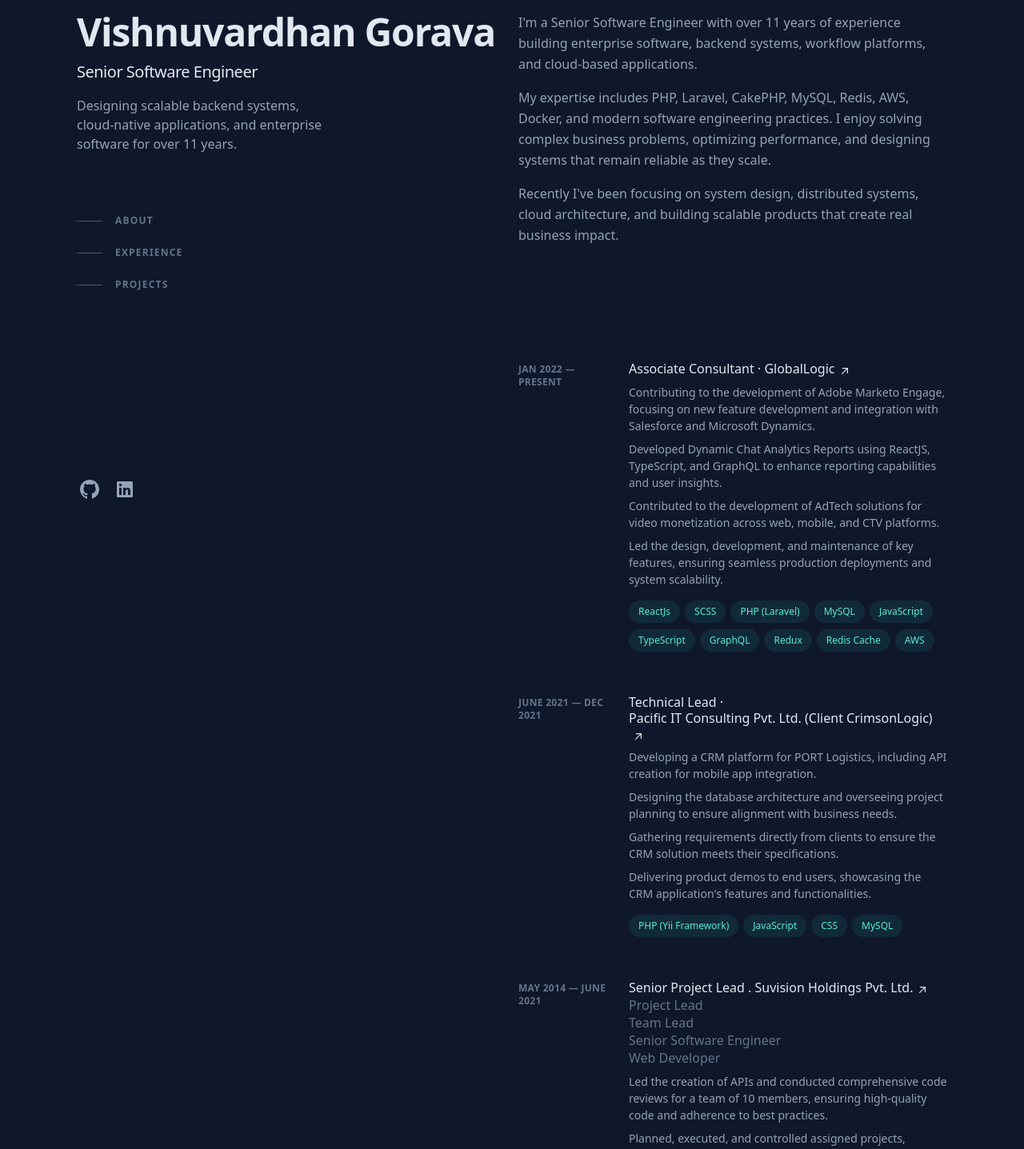
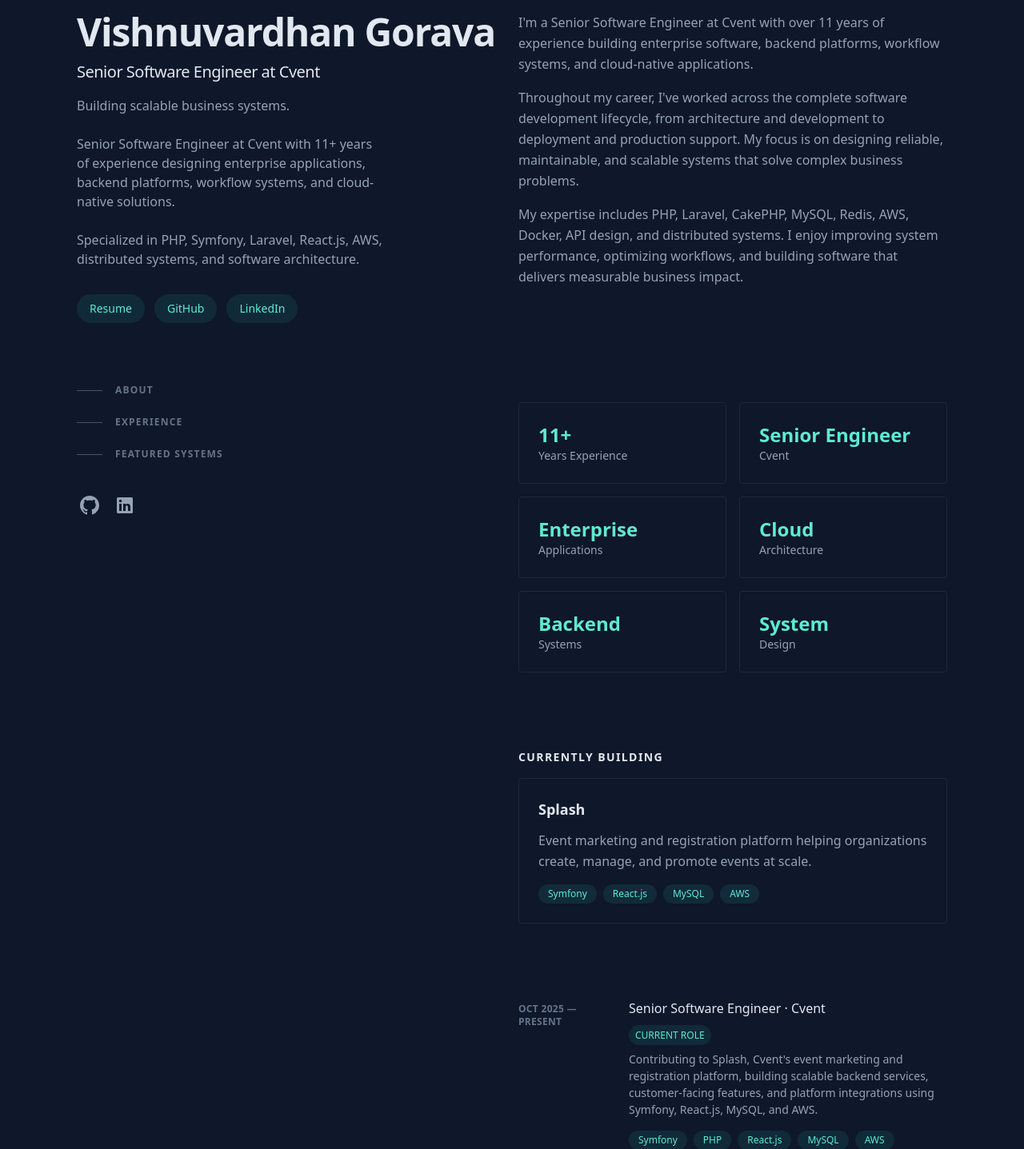
Before and after one commit to optimusvish/vishnuvardhangorava, a React (Create React App) app: page / in a window 1280 px wide. Shown: the part 80-1517 px from the top of the page at 80% size. Built offline with nearby package versions, Linux system fonts and the light colour scheme.

Commit message:
updated witn new experience and changed design

```diff
--- a/src/components/AboutMe.tsx
+++ b/src/components/AboutMe.tsx
@@ -1,13 +1,34 @@
 const AboutMe = () => {
   return (
-    <section id="about" className="mb-16 scroll-mt-16 md:mb-24 lg:mb-36 lg:scroll-mt-24" aria-label="About Me">
+    <section
+      id="about"
+      className="mb-16 scroll-mt-16 md:mb-24 lg:mb-36 lg:scroll-mt-24"
+      aria-label="About Me"
+    >
       <div className="sticky top-0 z-20 -mx-6 mb-4 w-screen bg-slate-900/75 px-6 py-5 backdrop-blur md:-mx-12 md:px-12 lg:sr-only lg:relative lg:top-auto lg:mx-auto lg:w-full lg:px-0 lg:py-0 lg:opacity-0">
-        <h2 className="text-sm font-bold uppercase tracking-widest text-slate-200 lg:sr-only">About</h2>
+        <h2 className="text-sm font-bold uppercase tracking-widest text-slate-200 lg:sr-only">
+          About
+        </h2>
       </div>
       <div>
-        <p className="mb-4">I'm a Senior Software Engineer with over 11 years of experience building enterprise software, backend systems, workflow platforms, and cloud-based applications.</p>
-        <p className="mb-4">My expertise includes PHP, Laravel, CakePHP, MySQL, Redis, AWS, Docker, and modern software engineering practices. I enjoy solving complex business problems, optimizing performance, and designing systems that remain reliable as they scale.</p>
-        <p>Recently I've been focusing on system design, distributed systems, cloud architecture, and building scalable products that create real business impact.</p>
+        <p className="mb-4">
+          I'm a Senior Software Engineer at Cvent with over 11 years of
+          experience building enterprise software, backend platforms, workflow
+          systems, and cloud-native applications.
+        </p>
+        <p className="mb-4">
+          Throughout my career, I've worked across the complete software
+          development lifecycle, from architecture and development to deployment
+          and production support. My focus is on designing reliable,
+          maintainable, and scalable systems that solve complex business
+          problems.
+        </p>
+        <p>
+          My expertise includes PHP, Laravel, CakePHP, MySQL, Redis, AWS,
+          Docker, API design, and distributed systems. I enjoy improving system
+          performance, optimizing workflows, and building software that delivers
+          measurable business impact.
+        </p>
       </div>
     </section>
   );
--- /dev/null
+++ b/src/components/Arsenal.tsx
@@ -0,0 +1,23 @@
+export default function Arsenal() {
+  const cats = {
+    Backend: ["PHP", "Laravel", "CakePHP"],
+    Cloud: ["AWS", "Lambda", "Kinesis"],
+    Data: ["MySQL", "Redis"],
+    DevOps: ["Docker", "CI/CD"],
+  };
+  return (
+    <section className="mb-16 md:mb-24">
+      <h2 className="mb-8 text-sm font-bold uppercase tracking-widest text-slate-200">
+        Tech Arsenal
+      </h2>
+      <div className="grid grid-cols-2 gap-4">
+        {Object.entries(cats).map(([k, v]) => (
+          <div key={k} className="rounded border border-slate-800 p-4">
+            <div className="text-teal-300 font-semibold">{k}</div>
+            <div className="text-sm mt-2">{v.join(" • ")}</div>
+          </div>
+        ))}
+      </div>
+    </section>
+  );
+}
--- a/src/components/Content.tsx
+++ b/src/components/Content.tsx
@@ -1,5 +1,7 @@
 import AboutMe from "./AboutMe";
 import Experience from "./Experience";
+import Arsenal from "./Arsenal";
+import Stats from "./Stats";
 import Projects from "./Projects";
 import Footer from "./Footer";
 
@@ -7,8 +9,35 @@ const Content = () => {
   return (
     <main id="content" className="pt-24 lg:w-1/2 lg:py-24">
       <AboutMe />
+      <Stats />
+      <section className="mb-16 md:mb-24">
+        <h2 className="mb-4 text-sm font-bold uppercase tracking-widest text-slate-200">
+          Currently Building
+        </h2>
+
+        <div className="rounded border border-slate-800 p-6">
+          <h3 className="text-lg font-semibold text-slate-200">Splash</h3>
+
+          <p className="mt-3">
+            Event marketing and registration platform helping organizations
+            create, manage, and promote events at scale.
+          </p>
+
+          <div className="mt-4 flex flex-wrap gap-2">
+            {["Symfony", "React.js", "MySQL", "AWS"].map((item) => (
+              <span
+                key={item}
+                className="rounded-full bg-teal-400/10 px-3 py-1 text-xs text-teal-300"
+              >
+                {item}
+              </span>
+            ))}
+          </div>
+        </div>
+      </section>
       <Experience />
       <Projects />
+      <Arsenal />
       <Footer />
     </main>
   );
--- a/src/components/Experience.tsx
+++ b/src/components/Experience.tsx
@@ -14,12 +14,70 @@ const Experience = () => {
         <ol className="group/list">
           <li className="mb-12">
             <div className="group relative grid pb-1 transition-all sm:grid-cols-8 sm:gap-8 md:gap-4 lg:hover:!opacity-100 lg:group-hover/list:opacity-50">
+              <div className="absolute -inset-x-4 -inset-y-4 z-0 hidden rounded-md transition lg:-inset-x-6 lg:block lg:group-hover:bg-slate-800/50"></div>
+              <header className="z-10 mb-2 mt-1 text-xs font-semibold uppercase tracking-wide text-slate-500 sm:col-span-2">
+                Oct 2025 — Present
+              </header>
+              <div className="z-10 sm:col-span-6">
+                <h3 className="font-medium leading-snug text-slate-200">
+                  <a
+                    className="inline-flex items-baseline font-medium leading-tight text-slate-200 hover:text-teal-300 group/link text-base"
+                    href="https://www.cvent.com"
+                    target="_blank"
+                    rel="noreferrer"
+                  >
+                    <span>
+                      Senior Software Engineer{" · "}
+                      <span className="inline-block">Cvent</span>
+                    </span>
+                  </a>
+                </h3>
+
+                <div className="mt-2">
+                  <span className="rounded-full bg-teal-400/10 px-2 py-1 text-xs font-medium text-teal-300">
+                    CURRENT ROLE
+                  </span>
+                </div>
+                <p className="mt-2 text-sm leading-normal">
+                  Contributing to Splash, Cvent's event marketing and
+                  registration platform, building scalable backend services,
+                  customer-facing features, and platform integrations using
+                  Symfony, React.js, MySQL, and AWS.
+                </p>
+                <div className="mt-4 flex flex-wrap gap-2">
+                  <span className="rounded-full bg-teal-400/10 px-3 py-1 text-xs text-teal-300">
+                    Symfony
+                  </span>
+                  <span className="rounded-full bg-teal-400/10 px-3 py-1 text-xs text-teal-300">
+                    PHP
+                  </span>
+                  <span className="rounded-full bg-teal-400/10 px-3 py-1 text-xs text-teal-300">
+                    React.js
+                  </span>
+                  <span className="rounded-full bg-teal-400/10 px-3 py-1 text-xs text-teal-300">
+                    MySQL
+                  </span>
+                  <span className="rounded-full bg-teal-400/10 px-3 py-1 text-xs text-teal-300">
+                    AWS
+                  </span>
+                  <span className="rounded-full bg-teal-400/10 px-3 py-1 text-xs text-teal-300">
+                    REST APIs
+                  </span>
+                  <span className="rounded-full bg-teal-400/10 px-3 py-1 text-xs text-teal-300">
+                    Microservices
+                  </span>
+                </div>
+              </div>
+            </div>
+          </li>
+          <li className="mb-12">
+            <div className="group relative grid pb-1 transition-all sm:grid-cols-8 sm:gap-8 md:gap-4 lg:hover:!opacity-100 lg:group-hover/list:opacity-50">
               <div className="absolute -inset-x-4 -inset-y-4 z-0 hidden rounded-md transition motion-reduce:transition-none lg:-inset-x-6 lg:block lg:group-hover:bg-slate-800/50 lg:group-hover:shadow-[inset_0_1px_0_0_rgba(148,163,184,0.1)] lg:group-hover:drop-shadow-lg"></div>
               <header
                 className="z-10 mb-2 mt-1 text-xs font-semibold uppercase tracking-wide text-slate-500 sm:col-span-2"
                 aria-label="Jan 2022 to Present"
               >
-                Jan 2022 — Present
+                Jan 2022 — Sep 2025
               </header>
               <div className="z-10 sm:col-span-6">
                 <h3 className="font-medium leading-snug text-slate-200">
--- a/src/components/Header.tsx
+++ b/src/components/Header.tsx
@@ -8,11 +8,46 @@ const Header = () => {
           <a href="/">Vishnuvardhan Gorava</a>
         </h1>
         <h2 className="mt-3 text-lg font-medium tracking-tight text-slate-200 sm:text-xl">
-          Senior Software Engineer
+          Senior Software Engineer at Cvent
         </h2>
-        <p className="mt-4 max-w-xs leading-normal">
-          Designing scalable backend systems, cloud-native applications, and enterprise software for over 11 years.
+        <p className="mt-4 max-w-sm leading-normal">
+          Building scalable business systems.
+          <br />
+          <br />
+          Senior Software Engineer at Cvent with 11+ years of experience
+          designing enterprise applications, backend platforms, workflow
+          systems, and cloud-native solutions.
+          <br />
+          <br />
+          Specialized in PHP, Symfony, Laravel, React.js, AWS, distributed
+          systems, and software architecture.
         </p>
+        <div className="mt-8 flex flex-wrap gap-3">
+          <a
+            href="/resume.pdf"
+            className="rounded-full bg-teal-400/10 px-4 py-2 text-sm font-medium text-teal-300 hover:bg-teal-400/20 transition"
+          >
+            Resume
+          </a>
+
+          <a
+            href="https://github.com/optimusvish/"
+            target="_blank"
+            rel="noreferrer"
+            className="rounded-full bg-teal-400/10 px-4 py-2 text-sm font-medium text-teal-300 hover:bg-teal-400/20 transition"
+          >
+            GitHub
+          </a>
+
+          <a
+            href="https://www.linkedin.com/in/vishnuvardhan-gorava-519099125/"
+            target="_blank"
+            rel="noreferrer"
+            className="rounded-full bg-teal-400/10 px-4 py-2 text-sm font-medium text-teal-300 hover:bg-teal-400/20 transition"
+          >
+            LinkedIn
+          </a>
+        </div>
         <nav className="nav hidden lg:block" aria-label="In-page jump links">
           <ul className="mt-16 w-max">
             <li>
@@ -35,7 +70,7 @@ const Header = () => {
               <a className="group flex items-center py-3 " href="#projects">
                 <span className="nav-indicator mr-4 h-px w-8 bg-slate-600 transition-all group-hover:w-16 group-hover:bg-slate-200 group-focus-visible:w-16 group-focus-visible:bg-slate-200 motion-reduce:transition-none"></span>
                 <span className="nav-text text-xs font-bold uppercase tracking-widest text-slate-500 group-hover:text-slate-200 group-focus-visible:text-slate-200">
-                  Projects
+                  Featured Systems
                 </span>
               </a>
             </li>
--- a/src/components/Projects.tsx
+++ b/src/components/Projects.tsx
@@ -1,13 +1,38 @@
-const Projects = () => {
-return (
-<section id="projects" className="mb-16 scroll-mt-16 md:mb-24 lg:mb-36 lg:scroll-mt-24">
-<h2 className="mb-8 text-sm font-bold uppercase tracking-widest text-slate-200">Featured Systems</h2>
-<div className="space-y-8">
-<div><h3 className="text-slate-200 font-medium">URL Shortener Platform</h3><p>Scalable URL shortening service featuring Redis caching, analytics, rate limiting and Docker deployment.</p></div>
-<div><h3 className="text-slate-200 font-medium">Pricing Approval Engine</h3><p>Enterprise workflow system handling pricing approvals, validations and business processes.</p></div>
-<div><h3 className="text-slate-200 font-medium">Loadout Settlement Platform</h3><p>Transaction settlement workflow focused on financial accuracy, data integrity and operational efficiency.</p></div>
-<div><h3 className="text-slate-200 font-medium">Cleaning Services Platform</h3><p>Modern lead-generation website with SEO optimization and cloud deployment.</p></div>
-</div>
-</section>);
-};
-export default Projects;
+const systems = [
+  [
+    "Splash Platform",
+    "Event marketing and registration platform focused on helping organizations create, manage, and promote events at scale.",
+    "Symfony • React.js • MySQL • AWS",
+  ],
+  [
+    "URL Shortener Platform",
+    "Scalable URL shortening platform designed with analytics tracking, Redis caching, rate limiting, and high-performance redirects.",
+    "Laravel • Redis • MySQL • Docker",
+  ],
+  [
+    "Pricing Approval Engine",
+    "Enterprise workflow platform supporting multi-stage approvals, business validations, audit trails, and pricing governance.",
+    "PHP • MySQL • Workflow Automation",
+  ],
+];
+export default function Projects() {
+  return (
+    <section id="projects" className="mb-16 scroll-mt-16 md:mb-24 lg:mb-36">
+      <h2 className="mb-8 text-sm font-bold uppercase tracking-widest text-slate-200">
+        Featured Systems
+      </h2>
+      <div className="space-y-6">
+        {systems.map((s) => (
+          <div
+            key={s[0]}
+            className="rounded border border-slate-800 p-6 transition hover:border-teal-300/30 hover:bg-slate-800/20"
+          >
+            <h3 className="text-slate-200 font-semibold">{s[0]}</h3>
+            <p className="mt-3 text-slate-400">{s[1]}</p>
+            <p className="mt-3 text-teal-300">{s[2]}</p>
+          </div>
+        ))}
+      </div>
+    </section>
+  );
+}
--- /dev/null
+++ b/src/components/Stats.tsx
@@ -0,0 +1,22 @@
+const stats = [
+  ["11+", "Years Experience"],
+  ["Senior Engineer", "Cvent"],
+  ["Enterprise", "Applications"],
+  ["Cloud", "Architecture"],
+  ["Backend", "Systems"],
+  ["System", "Design"],
+];
+export default function Stats() {
+  return (
+    <section className="mb-16 md:mb-24">
+      <div className="grid grid-cols-2 gap-4">
+        {stats.map(([v, l]) => (
+          <div key={l} className="rounded border border-slate-800 p-6">
+            <div className="text-2xl font-bold text-teal-300">{v}</div>
+            <div className="text-sm">{l}</div>
+          </div>
+        ))}
+      </div>
+    </section>
+  );
+}
--- /dev/null
+++ b/src/components/Timeline.tsx
@@ -0,0 +1,23 @@
+export default function Timeline() {
+  const items = [
+    ["2025", "Senior Software Engineer"],
+    ["2022", "GlobalLogic"],
+    ["2018", "Enterprise Workflow Systems"],
+    ["2014", "Engineering Journey Begins"],
+  ];
+  return (
+    <section className="mb-16 md:mb-24">
+      <h2 className="mb-8 text-sm font-bold uppercase tracking-widest text-slate-200">
+        Career Timeline
+      </h2>
+      <div className="border-l border-slate-700 ml-2">
+        {items.map((i) => (
+          <div key={i[0]} className="ml-6 mb-6">
+            <div className="text-teal-300 font-bold">{i[0]}</div>
+            <div className="text-slate-300">{i[1]}</div>
+          </div>
+        ))}
+      </div>
+    </section>
+  );
+}
```
